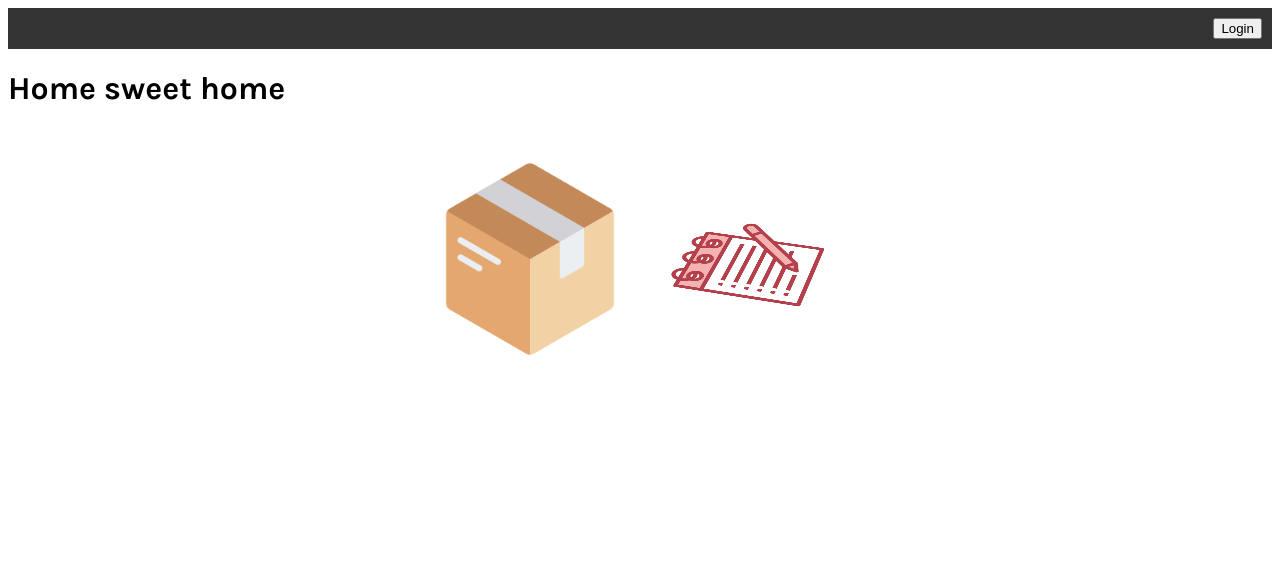
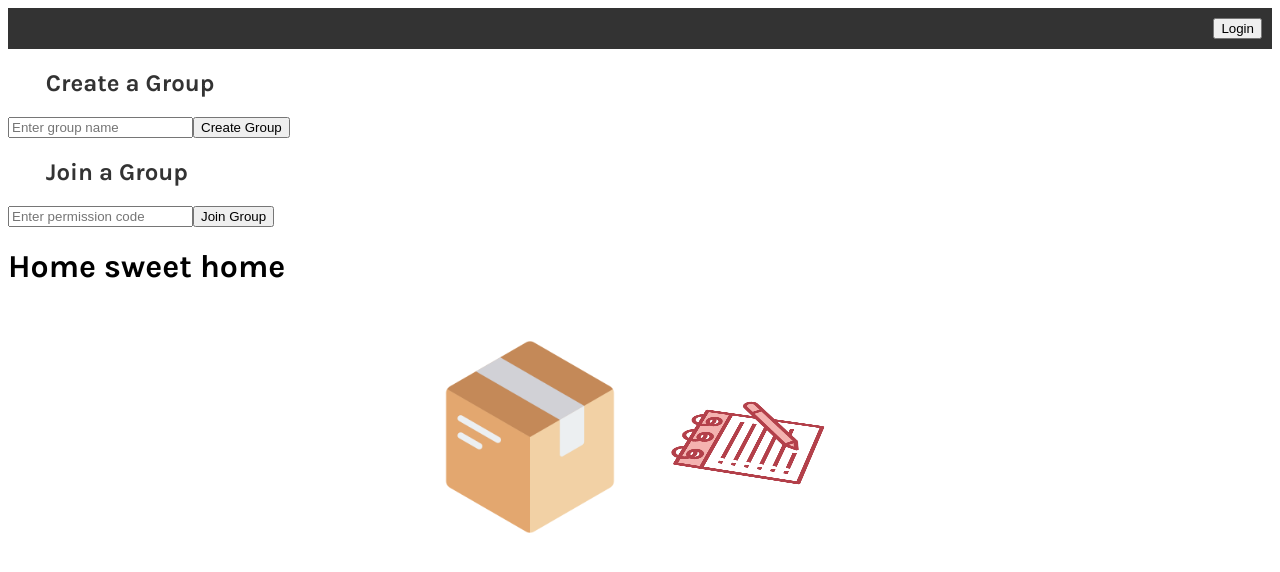
Before and after one commit to r-oli-m/doroim, a React (Create React App) app: page / in a window 1280 px wide. Shown: the top 572 px of the page. Built offline with nearby package versions, Linux system fonts and the light colour scheme.

Commit message:
create/join group func started

```diff
--- a/package.json
+++ b/package.json
@@ -6,7 +6,7 @@
     "@testing-library/jest-dom": "^5.17.0",
     "@testing-library/react": "^13.4.0",
     "@testing-library/user-event": "^13.5.0",
-    "firebase": "^10.7.2",
+    "firebase": "^9.6.6",
     "react": "^18.2.0",
     "react-dom": "^18.2.0",
     "react-firebase-hooks": "^5.1.1",
--- a/src/App.js
+++ b/src/App.js
@@ -10,6 +10,8 @@ import Inventory from "./SubPages/Inventory";
 import GoogleLogin from "./GoogleLogin";
 import ResetPassword from "./ResetPassword";
 import LoginSignUp from "./LoginSignUp";
+import CreateGroup from './CreateGroup';
+import JoinGroup from './JoinGroup';
 
 const App = () => {
   const [user, setUser] = useState(null);
@@ -21,6 +23,8 @@ const App = () => {
   return (
     <div>
       <Navbar user={user} />
+      <CreateGroup />
+      <JoinGroup />
       <Routes>
         <Route path="/" element={<Home />} />
         <Route path="/checklist" element={<Checklist />} />
--- /dev/null
+++ b/src/CreateGroup.js
@@ -0,0 +1,62 @@
+import React, { useState } from 'react';
+import { useNavigate } from 'react-router-dom'; // Import useNavigate hook
+import { getAuth } from 'firebase/auth';
+import { getFirestore, collection, addDoc } from 'firebase/firestore';
+
+const CreateGroup = () => {
+    const navigate = useNavigate(); // Initialize the navigate function
+    const auth = getAuth();
+    const firestore = getFirestore();
+    const [groupName, setGroupName] = useState('');
+    const [permissionCode, setPermissionCode] = useState('');
+    const generatePermissionCode = () => {
+        const characters = 'ABCDEFGHIJKLMNOPQRSTUVWXYZabcdefghijklmnopqrstuvwxyz0123456789';
+        const codeLength = 6; // Change the length of the code as needed
+        let code = '';
+        for (let i = 0; i < codeLength; i++) {
+          code += characters.charAt(Math.floor(Math.random() * characters.length));
+        }
+        return code;
+    };
+
+    const handleCreateGroup = async (e) => {
+        e.preventDefault();
+        if (auth.currentUser===null) {
+            navigate('/auth');
+            return;
+        }
+        const generatedCode = generatePermissionCode();
+        setPermissionCode(generatedCode); // Set the generated code to state
+        try {
+            // Add code to create group in Firestore
+            const docRef = await addDoc(collection(firestore, 'groups'), {
+                groupName,
+                permissionCode: generatedCode, // Use the generated code
+                members: { [auth.currentUser.uid]: true } // Add creator as member
+            });
+            console.log('Group created with ID: ', docRef.id);
+        } catch (error) {
+            console.error('Error creating group: ', error);
+        }
+    };
+
+    return (
+        <div>
+            <h2>Create a Group</h2>
+            <form onSubmit={handleCreateGroup}>
+                <input
+                    type="text"
+                    placeholder="Enter group name"
+                    value={groupName}
+                    onChange={(e) => setGroupName(e.target.value)}
+                />
+                <button type="submit">Create Group</button>
+            </form>
+            {permissionCode && (
+                <p>Permission Code: {permissionCode}</p>
+            )}
+        </div>
+    );
+};
+
+export default CreateGroup;
--- /dev/null
+++ b/src/JoinGroup.js
@@ -0,0 +1,60 @@
+import React, { useState } from 'react';
+import { useNavigate } from 'react-router-dom'; // Import useNavigate hook
+import { getAuth } from 'firebase/auth';
+import { getFirestore, collection, doc, addDoc, updateDoc, query, where, getDocs } from 'firebase/firestore'; // Import Firestore functions
+
+const JoinGroup = () => {
+    const navigate = useNavigate(); // Initialize the navigate function
+    const auth = getAuth();
+    const firestore = getFirestore();
+    const [permissionCode, setPermissionCode] = useState('');
+
+    const handleJoinGroup = async (e) => {
+        e.preventDefault();
+        if (auth.currentUser === null) {
+            // Redirect user to sign-in page if not signed in
+            navigate('/auth');
+            return;
+        }
+        try {
+            // Check if group exists with given permission code
+            const q = query(collection(firestore, 'groups'), where('permissionCode', '==', permissionCode));
+            const groupSnapshot = await getDocs(q);
+
+            if (!groupSnapshot.empty) {
+                // Get the first group document
+                const groupDoc = groupSnapshot.docs[0];
+                const groupId = groupDoc.id;
+
+                // Add user to the group in Firestore
+                const groupRef = doc(firestore, 'groups', groupId);
+                await updateDoc(groupRef, {
+                    [`members.${auth.currentUser.uid}`]: true
+                });
+
+                console.log('Joined group with ID: ', groupId);
+            } else {
+                console.log('Group not found');
+            }
+        } catch (error) {
+            console.error('Error joining group: ', error);
+        }
+    };
+
+    return (
+        <div>
+            <h2>Join a Group</h2>
+            <form onSubmit={handleJoinGroup}>
+                <input
+                    type="text"
+                    placeholder="Enter permission code"
+                    value={permissionCode}
+                    onChange={(e) => setPermissionCode(e.target.value)}
+                />
+                <button type="submit">Join Group</button>
+            </form>
+        </div>
+    );
+};
+
+export default JoinGroup;
--- a/src/firebase.js
+++ b/src/firebase.js
@@ -2,6 +2,8 @@
 import { initializeApp } from "firebase/app";
 import { getAnalytics } from "firebase/analytics";
 import { getAuth, GoogleAuthProvider } from "firebase/auth";
+import { getFirestore } from 'firebase/firestore'; // Import the Firestore module
+
 // Your web app's Firebase configuration
 const firebaseConfig = {
   apiKey: "AIzaSyDMuuDFk2Ik5qU8dDJpKD4PXfIRF5xNtZA",
@@ -18,4 +20,8 @@ const app = initializeApp(firebaseConfig);
 const analytics = getAnalytics(app);
 const auth = getAuth(app); // Use getAuth to get the authentication object
 const googleProvider = new GoogleAuthProvider(); // Fix the typo here
-export { auth, googleProvider };
+
+// Get a Firestore instance
+const firestore = getFirestore(app);
+
+export { auth, googleProvider,firestore};
```
Also changed, not shown: 1 other file (tests, documents, lock files or other folders). Lines whose indentation alone changed are shown as unchanged.
